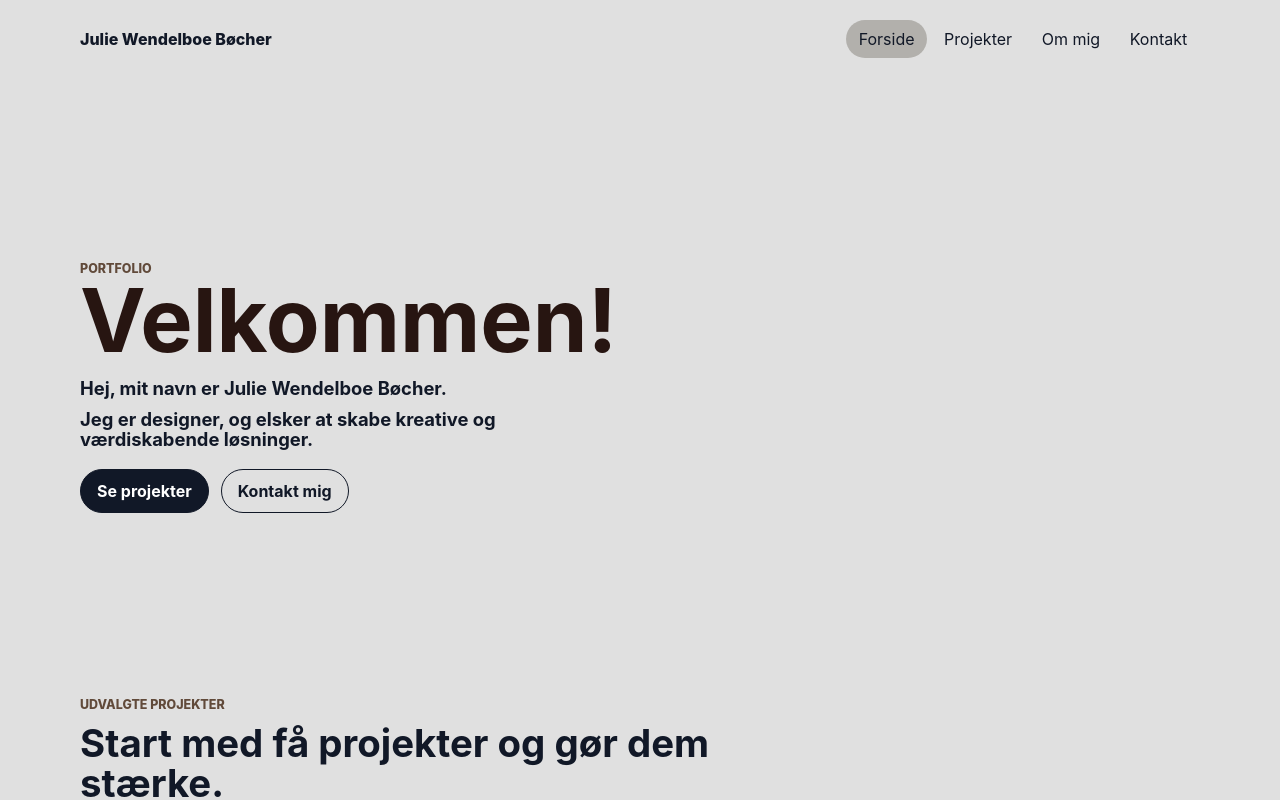
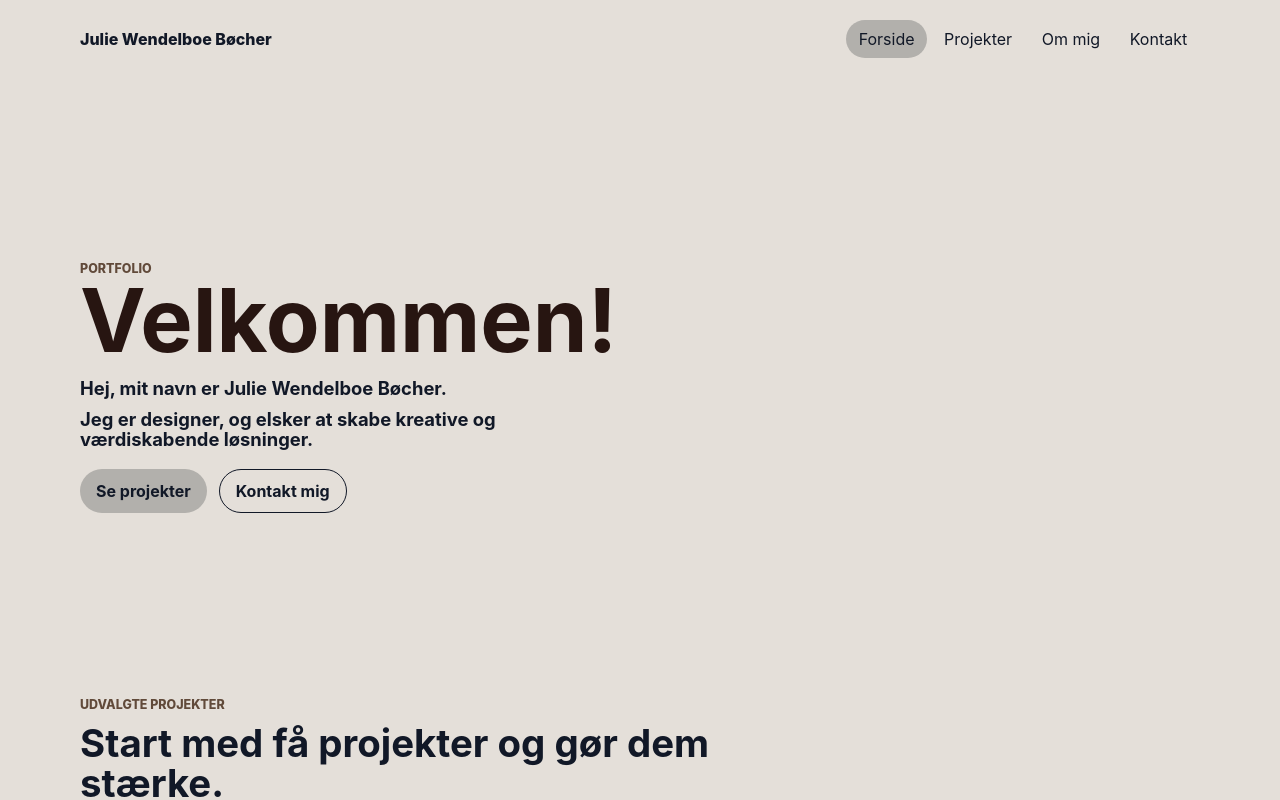
Before and after one commit to juliewboecher/juliewboecher.github.io, a React (Vite) app: page / in a window 1280 px wide. Shown: the top 800 px of the page. Built offline with nearby package versions, Linux system fonts and the light colour scheme.

Commit message:
Refactor code structure for improved readability and maintainability

```diff
--- a/src/index.css
+++ b/src/index.css
@@ -2,7 +2,7 @@
   font-family: Inter, ui-sans-serif, system-ui, -apple-system, BlinkMacSystemFont,
     "Segoe UI", sans-serif;
   color: #1d2430;
-  background: #e0e0e0;
+  background: #e4dfd9;
   font-synthesis: none;
   text-rendering: optimizeLegibility;
   -webkit-font-smoothing: antialiased;
@@ -188,10 +188,10 @@ p {
   align-items: center;
   justify-content: center;
   min-height: 2.75rem;
-  border: 1px solid #111827;
+
   border-radius: 999px;
-  color: #ffffff;
-  background: #111827;
+  color: #111827;
+  background: #b2b0ac;
   padding: 0.7rem 1rem;
   font-weight: 700;
   text-decoration: none;
@@ -200,6 +200,7 @@ p {
 .button.secondary {
   color: #111827;
   background: transparent;
+  border: 1px solid #111827;
 }
 
 .portrait-image {
```
